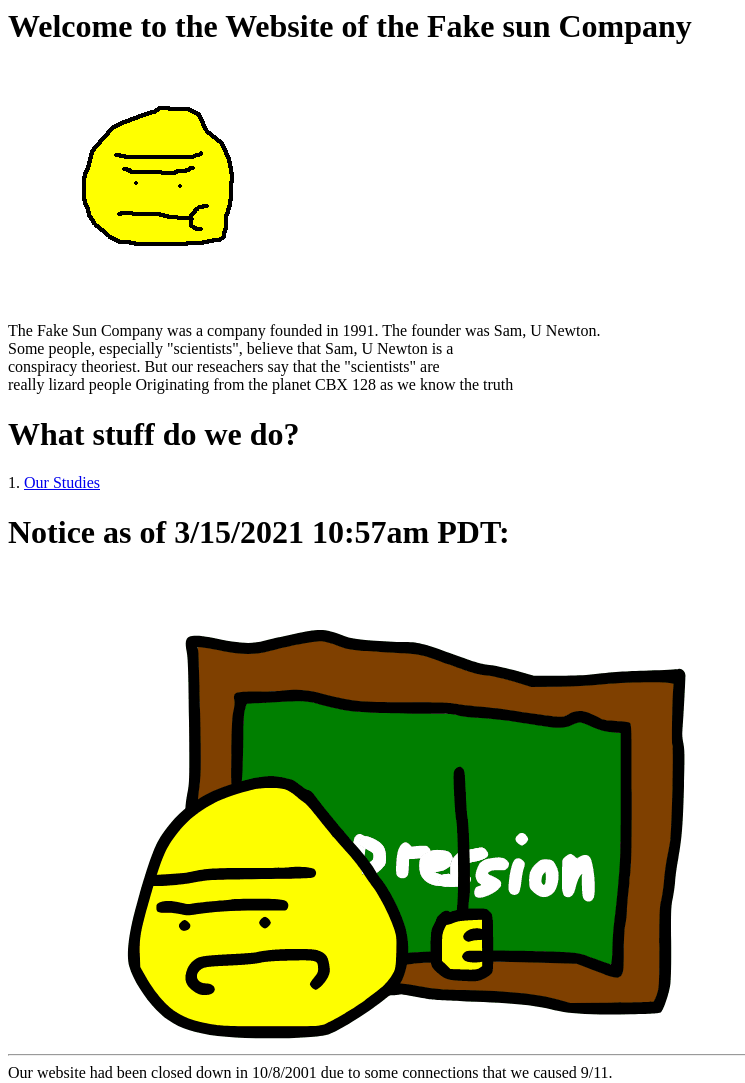
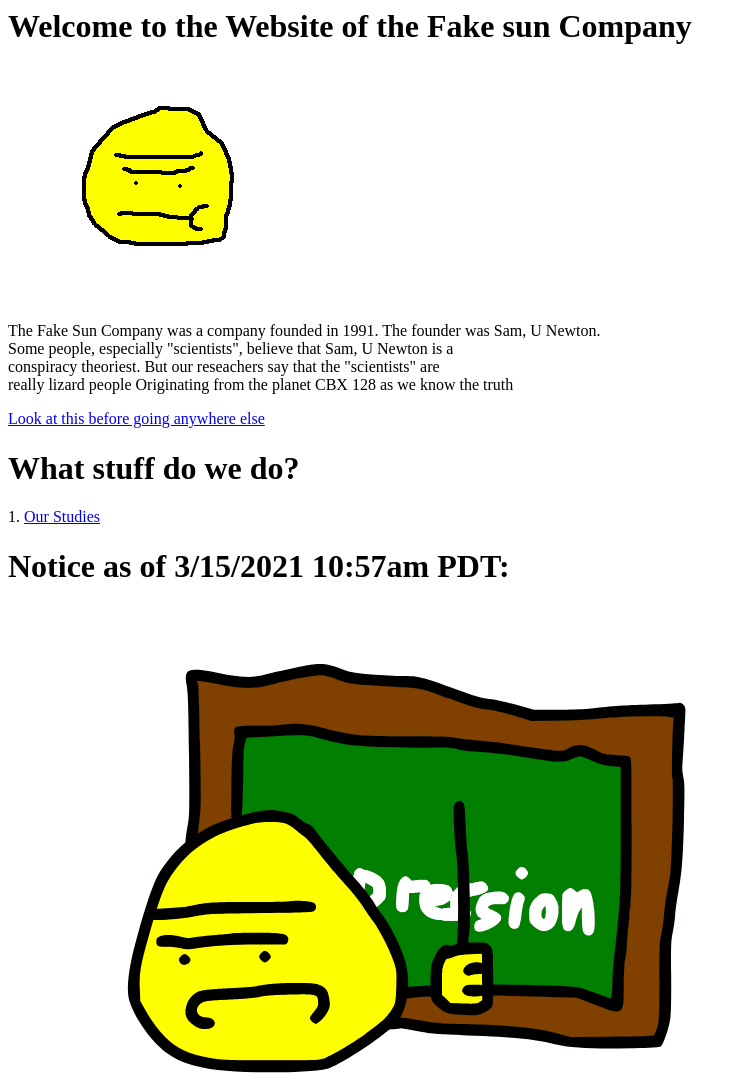
Before and after one commit to RetroDude128/FakeSunCompany-Website, a plain HTML site: page index.html in a window 1280 px wide. Shown: the top 1083 px of the page, without its empty margins (0-745 px from the left). Drawn offline with Linux system fonts and the light colour scheme.

Commit message:
Update index.html

```diff
--- a/index.html
+++ b/index.html
@@ -10,6 +10,7 @@
 Some people, especially "scientists", believe that Sam, U Newton is a<br>
 conspiracy theoriest. But our reseachers say that the "scientists" are<br>
  really lizard people Originating from the planet CBX 128 as we know the truth<br></p>
+ <p><a href="https://retrodude128.github.io/FakeSunCompany-Website/Truth.html">Look at this before going anywhere else</a></p>
 
 <h1> What stuff do we do? </h1>
 <p>1. <a href="https://retrodude128.github.io/FakeSunCompany-Website/Studies.html">Our Studies</a></p>
```
